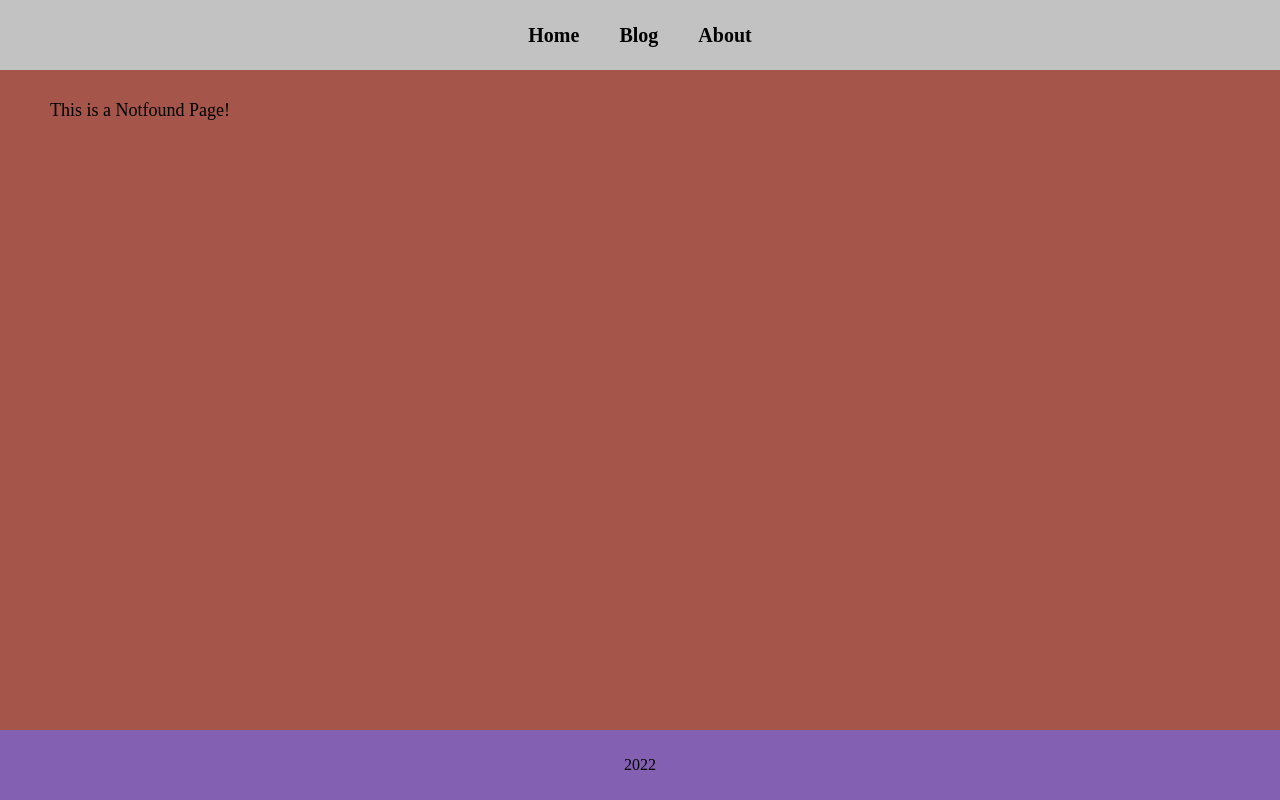
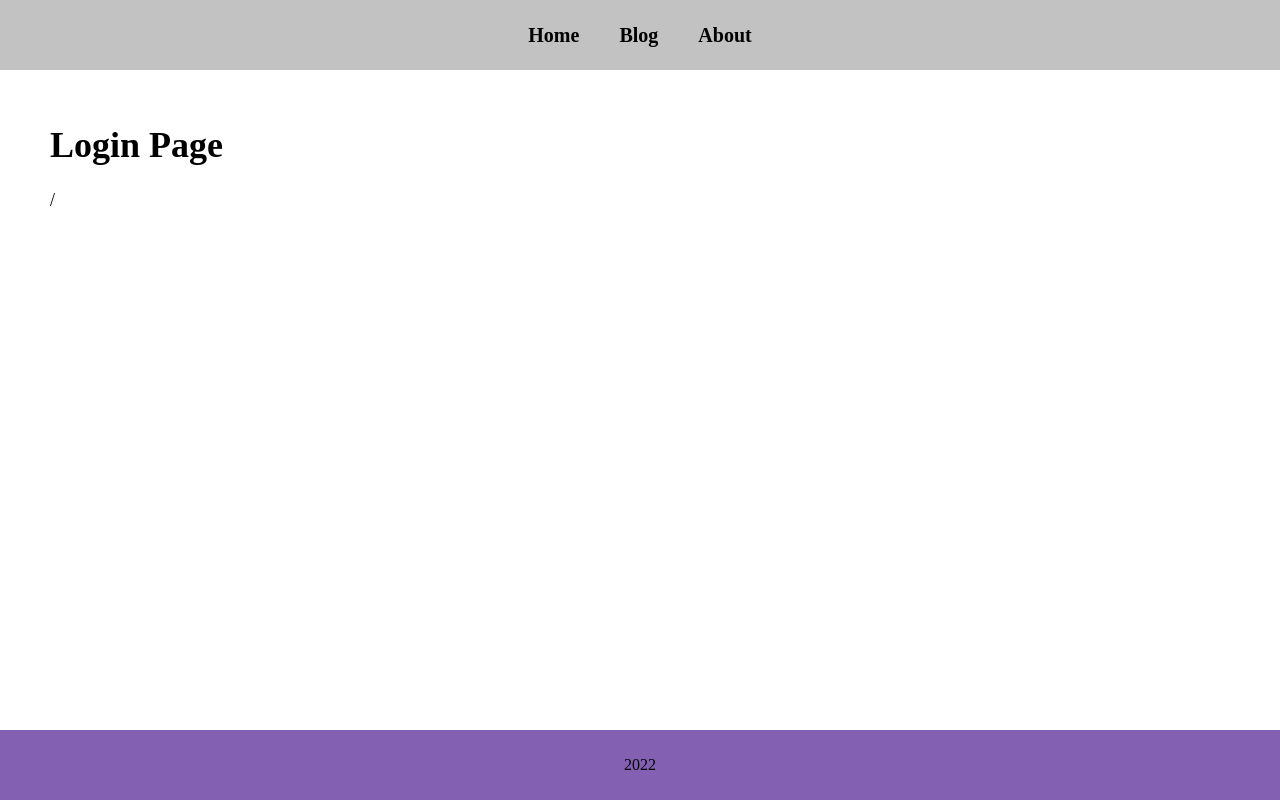
Before and after one commit to ValentinBrest/React-Router, a React (Create React App) app: page /login in a window 1280 px wide. Built offline with nearby package versions, Linux system fonts and the light colour scheme.

Commit message:
feat: add loginPage

```diff
--- a/src/App.js
+++ b/src/App.js
@@ -1,10 +1,12 @@
 import { Navigate, Route, Routes } from 'react-router-dom';
 import './App.css';
 import Layout from './components/Layout';
+import RequireAuth from './hoc/RequireAuth';
 import AboutPage from './pages/AboutPage';
 import BlogPage from './pages/BlogPage';
 import EditPage from './pages/EditPage';
 import HomePage from './pages/HomePage';
+import LoginPage from './pages/LoginPage';
 import NotfoundPage from './pages/NotfoundPage';
 import SinglePage from './pages/SinglePage';
 
@@ -12,13 +14,21 @@ function App() {
   return (
       <>
           <Routes>
-              <Route path='/' element={<Layout/>}>
+              <Route path="/" element={<Layout />}>
                   <Route index element={<HomePage />} />
                   <Route path="posts" element={<BlogPage />} />
                   <Route path="posts/:id" element={<SinglePage />} />
-                  <Route path="posts/:id/edit" element={<EditPage />} />
+                  <Route
+                      path="posts/:id/edit"
+                      element={
+                          <RequireAuth>
+                              <EditPage />
+                          </RequireAuth>
+                      }
+                  />
                   <Route path="about" element={<AboutPage />} />
-                  <Route path="about-us" element={<Navigate to='/about' replace/>} />
+                  <Route path="about-us" element={<Navigate to="/about" replace />} />
+                  <Route path="login" element={<LoginPage />} />
                   <Route path="*" element={<NotfoundPage />} />
               </Route>
           </Routes>
--- /dev/null
+++ b/src/hoc/RequireAuth.jsx
@@ -0,0 +1,14 @@
+import React from 'react';
+import { useLocation, Navigate } from 'react-router-dom';
+
+const RequireAuth = ({children}) => {
+	const location = useLocation();
+	const auth = false;
+
+	if(!auth) {
+		return <Navigate to='/login' state ={{from: location}}/>
+	}
+	return children
+};
+
+export default RequireAuth;
--- /dev/null
+++ b/src/pages/LoginPage.jsx
@@ -0,0 +1,17 @@
+import React from 'react';
+import { useLocation, useNavigate } from 'react-router-dom';
+
+const LoginPage = () => {
+	const navigate = useNavigate();
+	const location = useLocation();
+
+	const fromPage = location.state?.from?.pathname || '/'
+	return (
+		<div className='page'>
+			<h1>Login Page</h1>
+			{fromPage}
+		</div>
+	);
+};
+
+export default LoginPage;
```
